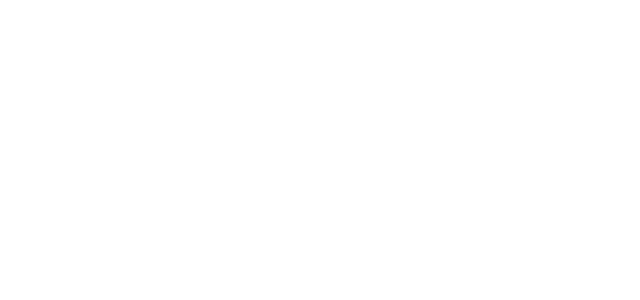
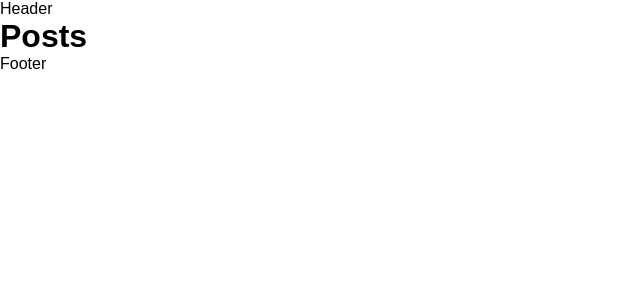
Before and after one commit to GiuseppeLiGioi/react-router, a React (Vite) app: page /posts in a window 1280 px wide. Before the commit this address had no page. Shown: the top 300 px of the page, without its empty margins (0-640 px from the left). Built offline with nearby package versions, Linux system fonts and the light colour scheme.

Commit message:
add: all pages

```diff
--- a/src/App.jsx
+++ b/src/App.jsx
@@ -1,6 +1,8 @@
 import { BrowserRouter, Routes, Route } from 'react-router-dom';
 import HomePage from './pages/homepage';
 import ChiSiamo from "./pages/ChiSiamo";
+import PostsList from "./pages/PostsList";
+import DefaultLayout from "./layout/DefaultLayout";
 
 
 function App() {
@@ -9,9 +11,15 @@
   return (
     <>
     <BrowserRouter>
+
     <Routes>
+
+    <Route Component={DefaultLayout}>
     <Route path='/' Component={HomePage}></Route>
     <Route path='/chisiamo' Component={ChiSiamo}></Route>
+    <Route path='/posts' Component={PostsList}></Route>
+
+    </Route>
     </Routes>
 
     </BrowserRouter>
--- /dev/null
+++ b/src/layout/DefaultLayout.jsx
@@ -0,0 +1,15 @@
+import { Outlet } from "react-router-dom";
+
+
+const PostsList = () => {
+    return(
+        <>
+        <header>Header</header>
+        <Outlet />
+        <footer>Footer</footer>
+        </>
+
+    )
+}
+
+export default PostsList;
--- /dev/null
+++ b/src/pages/PostsList.jsx
@@ -0,0 +1,8 @@
+const PostsList = () => {
+    return(
+        <h1>Posts</h1>
+
+    )
+}
+
+export default PostsList;
```
